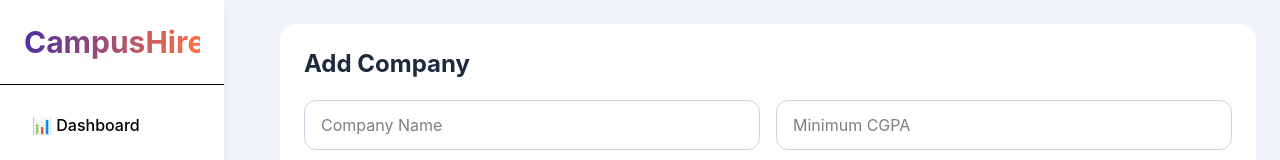
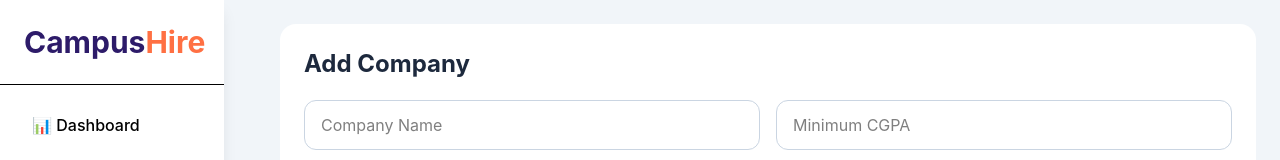
Before and after one commit to Sanjana-54/CampusHire, a React app in the folder Frontend/: page /admin/companies in a window 1280 px wide. Shown: the top 160 px of the page. Built offline with nearby package versions, Linux system fonts and the light colour scheme; no server answers; sample sign-in values are in the browser's storage; the HTML template or start-up script is replaced by a standard one.

Commit message:
features

```diff
--- a/Frontend/src/components/StudentSidebar.jsx
+++ b/Frontend/src/components/StudentSidebar.jsx
@@ -6,17 +6,15 @@ function StudentSidebar() {
 
       {/* Logo */}
       <div className="p-6 border-b">
-        <h1
-          className="text-3xl font-bold"
-          style={{
-            background:
-              "linear-gradient(90deg,#4C2F9E,#FF7043)",
-            WebkitBackgroundClip: "text",
-            WebkitTextFillColor: "transparent",
-          }}
-        >
-          CampusHire
-        </h1>
+        <h1 className="text-3xl font-bold">
+  <span style={{ color: "#2D1B69" }}>
+    Campus
+  </span>
+
+  <span style={{ color: "#FF7043" }}>
+    Hire
+  </span>
+</h1>
       </div>
 
       {/* Menu */}
--- a/Frontend/src/components/admin/Sidebar.jsx
+++ b/Frontend/src/components/admin/Sidebar.jsx
@@ -6,15 +6,7 @@ function Sidebar() {
 
       {/* Logo */}
       <div className="p-6 border-b">
-        <h1
-          className="text-3xl font-bold"
-          style={{
-            background:
-              "linear-gradient(90deg,#4C2F9E,#FF7043)",
-            WebkitBackgroundClip: "text",
-            WebkitTextFillColor: "transparent",
-          }}
-        >
+  <h1 className="text-3xl font-bold">
     <span style={{ color: "#2D1B69" }}>
       Campus
     </span>
```
Lines whose indentation alone changed are shown as unchanged.
